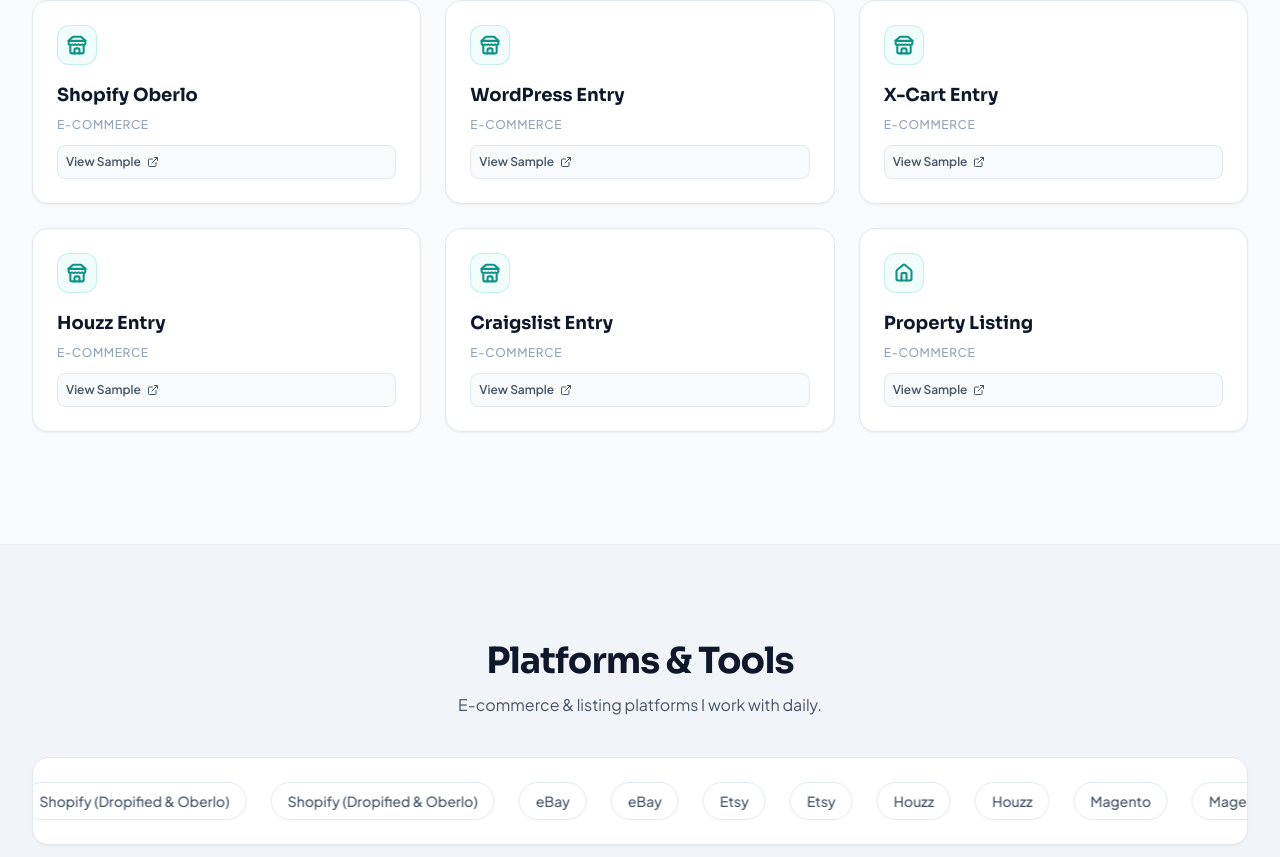
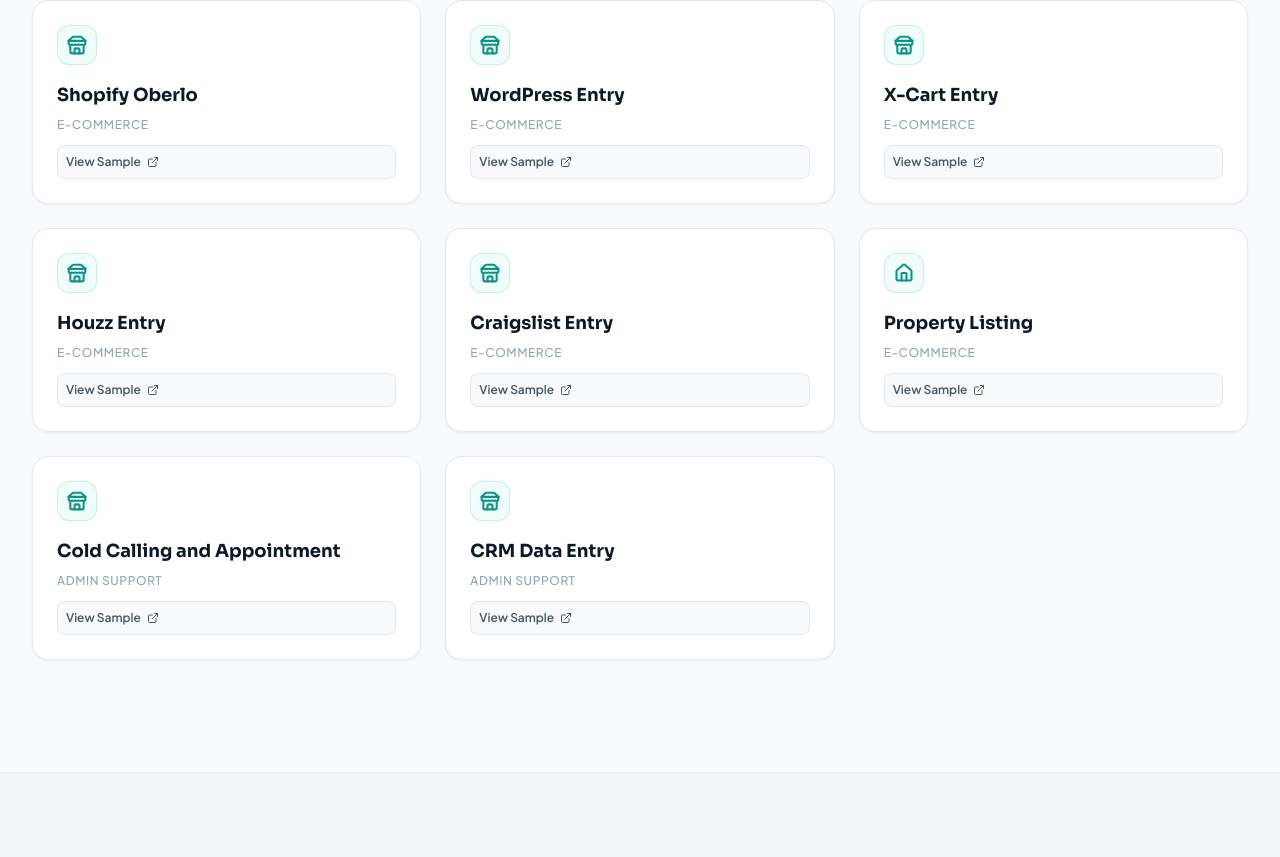
Before and after one commit to mustafa-mahmud/shaiful-freelancer, a React (Vite) app: page / in a window 1280 px wide. Shown: the part 6471-7328 px from the top of the page. Built offline with nearby package versions, Linux system fonts and the light colour scheme.

Commit message:
Portfolio Work->Admin Support add, Admin Support a 2ta item added

```diff
--- a/src/data/portfolio.js
+++ b/src/data/portfolio.js
@@ -150,34 +150,46 @@ export const portfolios = [
   },
   // TODO: confirm with client, WordPress and Property Listing share the same URL
   {
-    id: 9,
+    id: 11,
     title: 'WordPress Entry',
     category: 'E-commerce',
     url: 'https://docs.google.com/document/d/1B7tu1UCQPTOOrtKqLIX_t_r2ow0OVjb6_-6TE02MthY/edit',
   },
   {
-    id: 10,
+    id: 12,
     title: 'X-Cart Entry',
     category: 'E-commerce',
     url: 'https://docs.google.com/document/d/13tErErUuwg7icD4w-obOHh4-ZFe5zcYaVuNlGUPz9Xc/edit',
   },
   {
-    id: 11,
+    id: 13,
     title: 'Houzz Entry',
     category: 'E-commerce',
     url: 'https://docs.google.com/document/d/13Dix44aoehEkudJGjObJYa95jJ3aH2hDtp4IIuGyJ30/edit',
   },
   {
-    id: 12,
+    id: 14,
     title: 'Craigslist Entry',
     category: 'E-commerce',
     url: 'https://docs.google.com/document/d/1wxu1aUnlOmTVW8yIDUaVPSAecU4pnypQKv5XkGJ_LCg/edit',
   },
   {
-    id: 13,
+    id: 15,
     title: 'Property Listing',
     category: 'E-commerce',
     url: 'https://docs.google.com/document/d/1B7tu1UCQPTOOrtKqLIX_t_r2ow0OVjb6_-6TE02MthY/edit',
+  },
+  {
+    id: 16,
+    title: 'Cold Calling and Appointment',
+    category: 'Admin Support',
+    url: 'https://docs.google.com/document/d/1CsfuzqaVWkwtqXEBPuYsm1onP4uFZ20VJNrSbyMdbgY/edit',
+  },
+  {
+    id: 17,
+    title: 'CRM Data Entry ',
+    category: 'Admin Support',
+    url: 'https://docs.google.com/document/d/1BuQOSV5Yy9qbv2kwrJNxs6szEHAQFvOh_7I0psJDGx4/edit',
   },
 ];
 
@@ -224,6 +236,7 @@ const CATEGORY_LABELS = {
   marketing: 'Marketing & SEO',
   creative: 'Creative & AI',
   ecommerce: 'E-commerce',
+  support: 'Admin Support',
 };
 
 export const SERVICES = [
```
